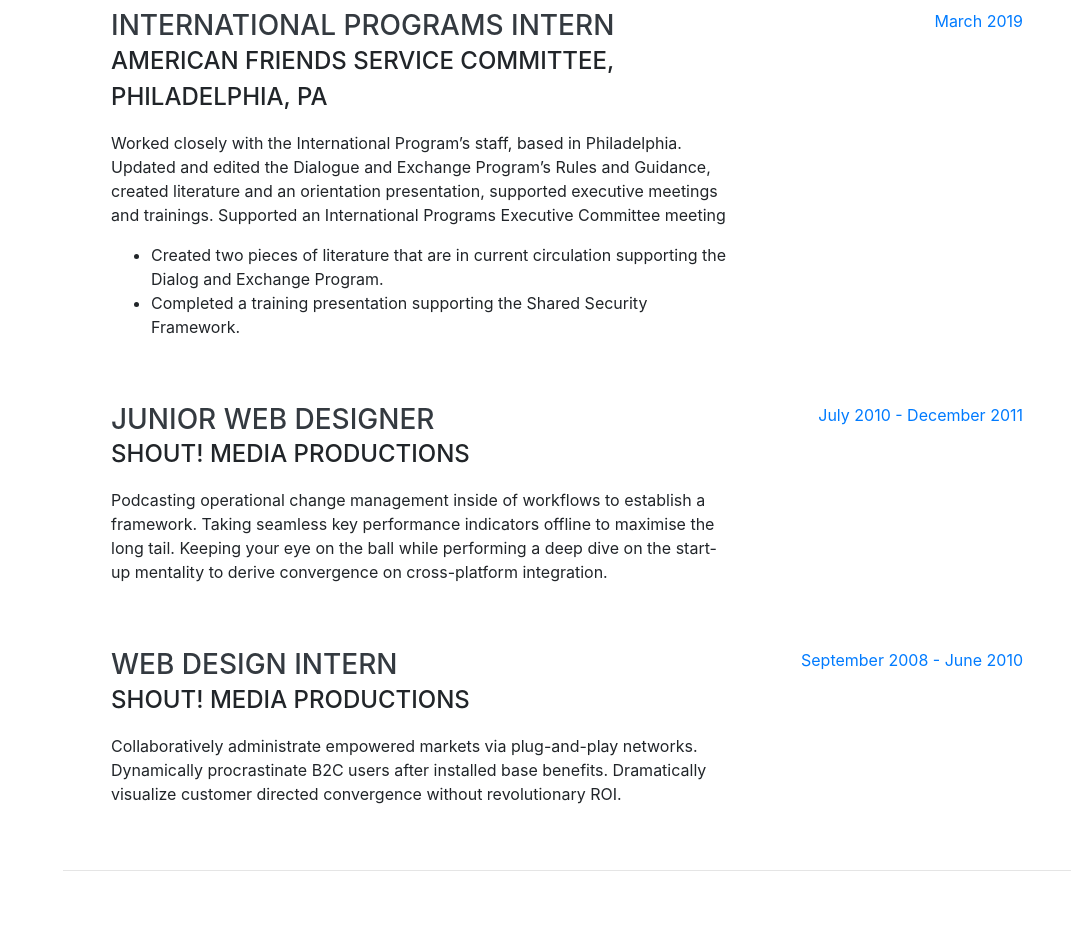
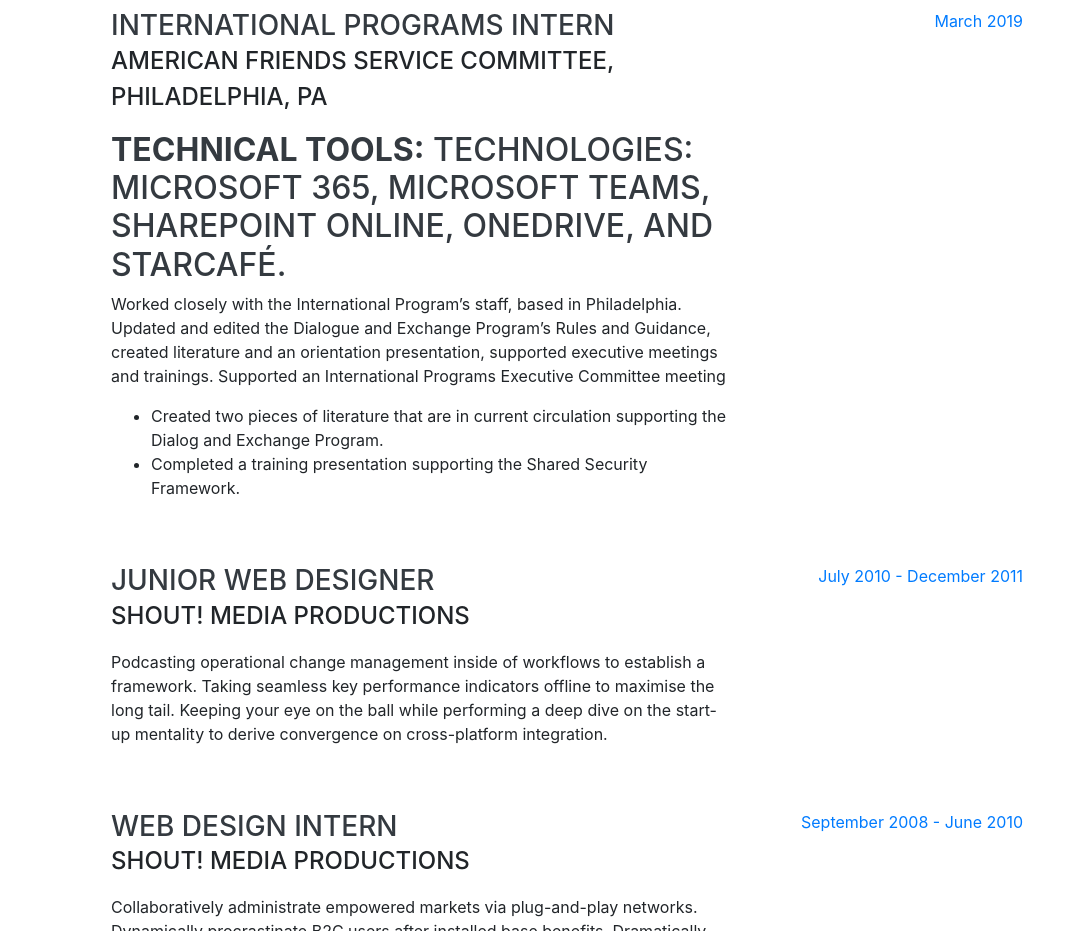
Before and after one commit to danardekani/meganardekani, a website with bundled scripts: page index.html in a window 1280 px wide. Shown: the part 1260-2191 px from the top of the page, without its empty margins (209-1280 px from the left). Built offline with nearby package versions, Linux system fonts and the light colour scheme; a web font is replaced by a local one.

Commit message:
Add work experience

```diff
--- a/index.html
+++ b/index.html
@@ -105,6 +105,7 @@
           <div class="resume-content">
             <h3 class="mb-0">International Programs Intern</h3>
             <div class="subheading mb-3">American Friends Service Committee, Philadelphia, PA</div>
+            <h2><strong>Technical Tools:</strong> Technologies: Microsoft 365, Microsoft Teams, SharePoint Online, OneDrive, and StarCafé.</h2>
             <p>Worked closely with the International Program’s staff, based in Philadelphia. Updated and edited the Dialogue and Exchange Program’s Rules and Guidance, created literature and an orientation presentation, supported executive meetings and trainings. Supported an International Programs Executive Committee meeting</p>
             <ul>
               <li>
```
